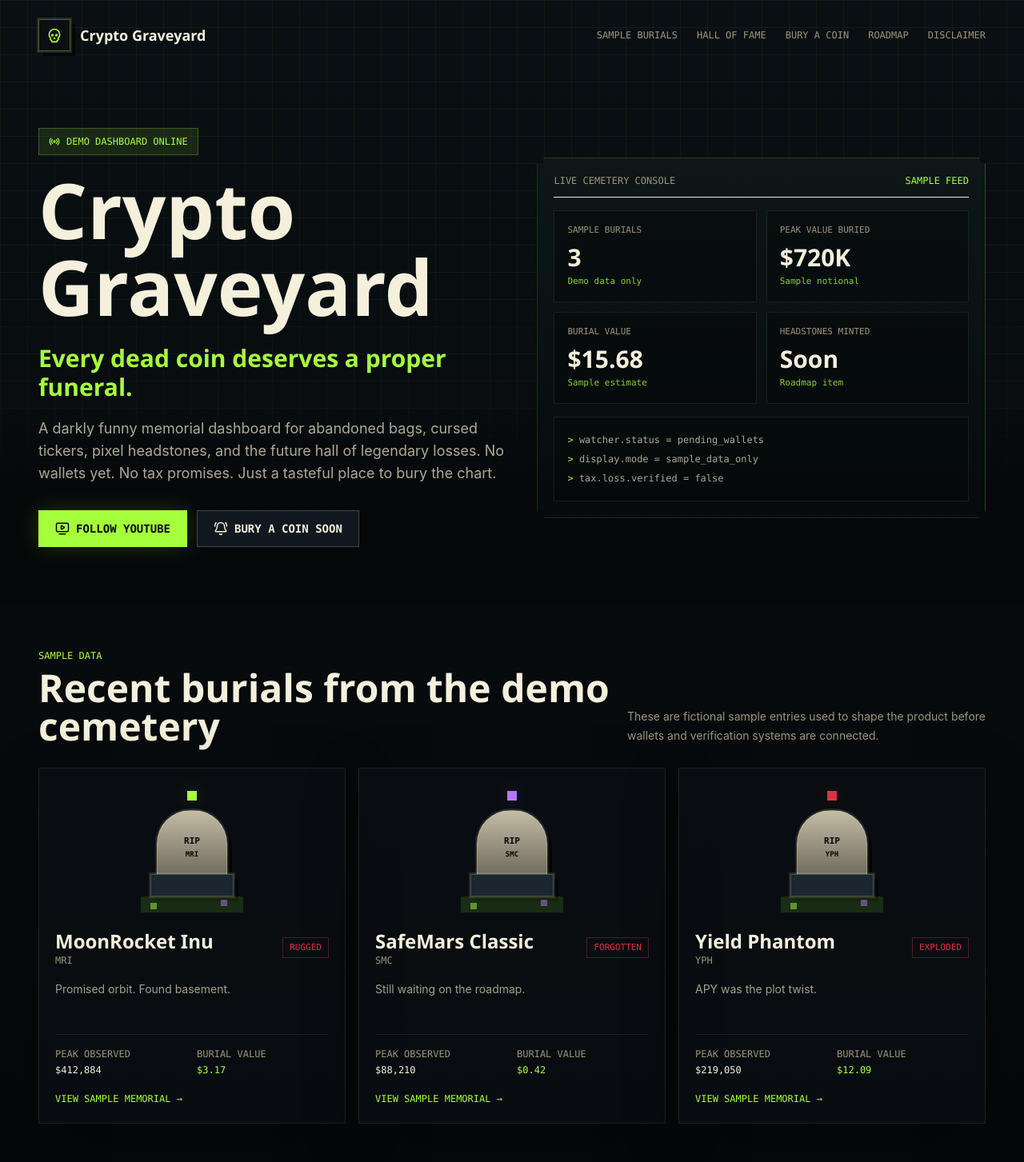
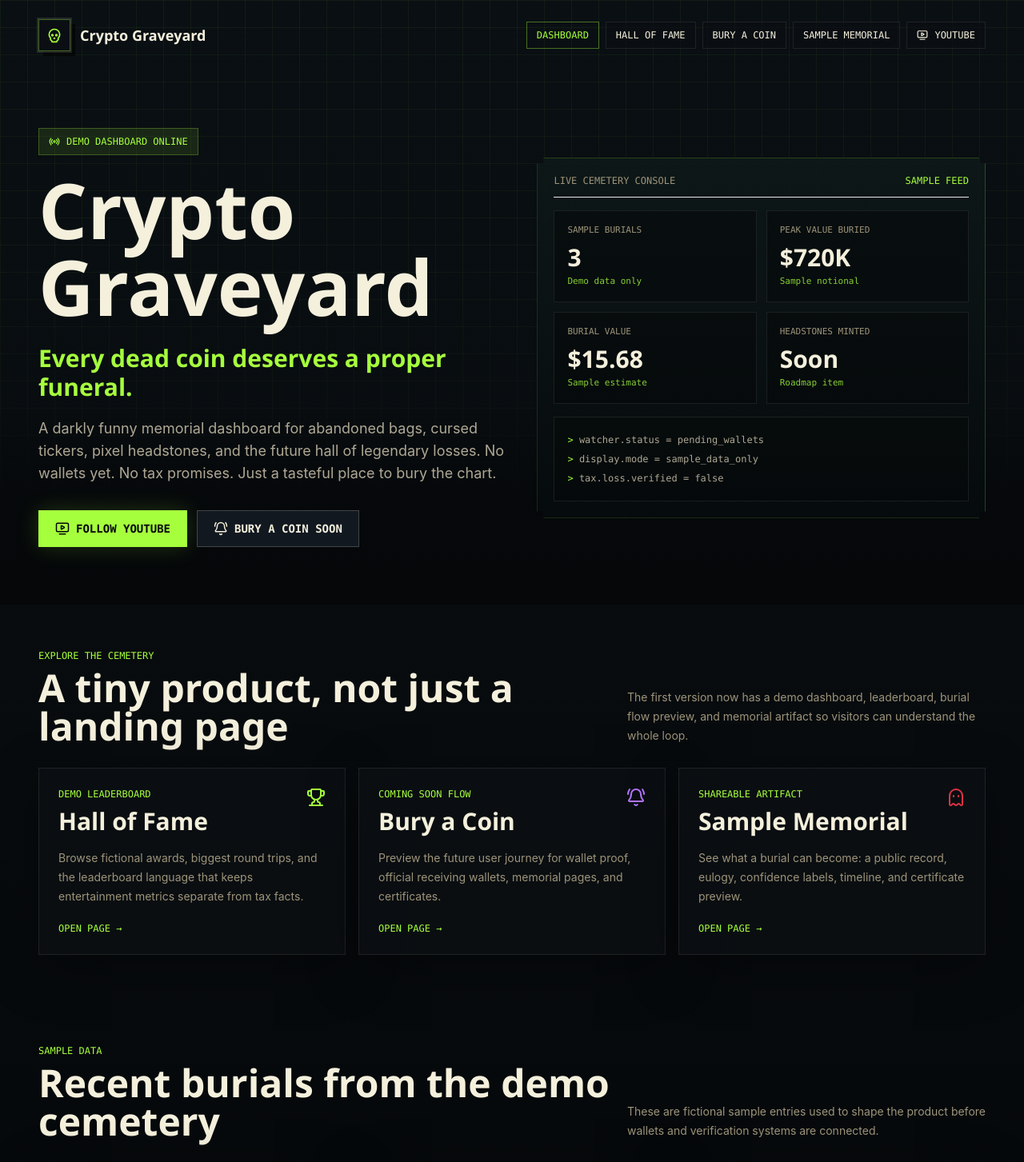
Before and after one commit to CryptoGraveyard/website, a Next.js app: page / in a window 1280 px wide. Shown: the top 1453 px of the page at 80% size. Built offline with nearby package versions, Linux system fonts and the light colour scheme.

Commit message:
Polish homepage navigation

```diff
--- a/app/bury-a-coin/page.tsx
+++ b/app/bury-a-coin/page.tsx
@@ -1,7 +1,6 @@
 import type { Metadata } from "next";
 import Link from "next/link";
 import {
-  ArrowLeft,
   BadgeCheck,
   BellRing,
   Coins,
@@ -12,6 +11,7 @@ import {
   Sparkles,
   Trophy
 } from "lucide-react";
+import { SiteNav } from "../components/SiteNav";
 
 export const metadata: Metadata = {
   title: "Bury a Coin | Crypto Graveyard",
@@ -83,29 +83,7 @@ export default function BuryCoinPage() {
     <main className="min-h-screen overflow-hidden px-5 py-6 sm:px-8 lg:px-12">
       <div className="graveyard-grid pointer-events-none fixed inset-0 opacity-35" />
 
-      <nav className="relative z-10 mx-auto flex max-w-7xl items-center justify-between gap-4">
-        <Link className="flex items-center gap-3" href="/" aria-label="Back to Crypto Graveyard home">
-          <span className="grid h-10 w-10 place-items-center border border-acid-400/35 bg-grave-900 text-acid-400 pixel-shadow">
-            <Skull size={20} aria-hidden="true" />
-          </span>
-          <span className="font-display text-lg font-semibold text-bone-100">Crypto Graveyard</span>
-        </Link>
-        <div className="flex items-center gap-2">
-          <Link
-            href="/hall-of-fame"
-            className="hidden border border-bone-200/15 bg-grave-900/80 px-3 py-2 font-mono text-xs uppercase text-bone-300 hover:border-acid-400 hover:text-acid-400 sm:inline-flex"
-          >
-            Hall of Fame
-          </Link>
-          <Link
-            href="/"
-            className="inline-flex items-center gap-2 border border-bone-200/15 bg-grave-900/80 px-3 py-2 font-mono text-xs uppercase text-bone-300 hover:border-acid-400 hover:text-acid-400"
-          >
-            <ArrowLeft size={14} aria-hidden="true" />
-            Dashboard
-          </Link>
-        </div>
-      </nav>
+      <SiteNav current="bury" />
 
       <section className="relative z-10 mx-auto grid max-w-7xl gap-8 pb-10 pt-16 lg:grid-cols-[1fr_0.88fr] lg:pt-24">
         <div>
--- /dev/null
+++ b/app/components/SiteNav.tsx
@@ -0,0 +1,55 @@
+import Link from "next/link";
+import { Skull, TvMinimalPlay } from "lucide-react";
+
+type NavKey = "home" | "hall" | "bury" | "memorial";
+
+const navLinks: Array<{ href: string; key: NavKey; label: string }> = [
+  { href: "/", key: "home", label: "Dashboard" },
+  { href: "/hall-of-fame", key: "hall", label: "Hall of Fame" },
+  { href: "/bury-a-coin", key: "bury", label: "Bury a Coin" },
+  { href: "/memorial/sample", key: "memorial", label: "Sample Memorial" }
+];
+
+export function SiteNav({ current = "home" }: { current?: NavKey }) {
+  return (
+    <nav className="relative z-10 mx-auto flex max-w-7xl flex-col gap-4 sm:flex-row sm:items-center sm:justify-between">
+      <Link className="flex items-center gap-3" href="/" aria-label="Crypto Graveyard home">
+        <span className="grid h-10 w-10 place-items-center border border-acid-400/35 bg-grave-900 text-acid-400 pixel-shadow">
+          <Skull size={20} aria-hidden="true" />
+        </span>
+        <span className="font-display text-lg font-semibold text-bone-100">Crypto Graveyard</span>
+      </Link>
+
+      <div className="flex flex-wrap items-center gap-2 font-mono text-xs uppercase">
+        {navLinks.map((link) => {
+          const isCurrent = current === link.key;
+
+          return (
+            <Link
+              key={link.href}
+              href={link.href}
+              aria-current={isCurrent ? "page" : undefined}
+              className={
+                isCurrent
+                  ? "border border-acid-400/40 bg-acid-400/12 px-3 py-2 text-acid-400"
+                  : "border border-bone-200/10 bg-grave-900/70 px-3 py-2 text-bone-400 hover:border-acid-400/50 hover:text-acid-400"
+              }
+            >
+              {link.label}
+            </Link>
+          );
+        })}
+
+        <a
+          className="inline-flex items-center gap-2 border border-bone-200/10 bg-grave-900/70 px-3 py-2 text-bone-400 hover:border-acid-400/50 hover:text-acid-400"
+          href="https://www.youtube.com/@CryptoGraveyard"
+          target="_blank"
+          rel="noreferrer"
+        >
+          <TvMinimalPlay size={14} aria-hidden="true" />
+          YouTube
+        </a>
+      </div>
+    </nav>
+  );
+}
--- a/app/hall-of-fame/page.tsx
+++ b/app/hall-of-fame/page.tsx
@@ -7,10 +7,10 @@ import {
   Crown,
   Flame,
   Medal,
-  Skull,
   Sparkles,
   Trophy
 } from "lucide-react";
+import { SiteNav } from "../components/SiteNav";
 
 export const metadata: Metadata = {
   title: "Hall of Fame | Crypto Graveyard",
@@ -155,21 +155,7 @@ export default function HallOfFamePage() {
     <main className="min-h-screen overflow-hidden px-5 py-6 sm:px-8 lg:px-12">
       <div className="graveyard-grid pointer-events-none fixed inset-0 opacity-35" />
 
-      <nav className="relative z-10 mx-auto flex max-w-7xl items-center justify-between gap-4">
-        <Link className="flex items-center gap-3" href="/" aria-label="Back to Crypto Graveyard home">
-          <span className="grid h-10 w-10 place-items-center border border-acid-400/35 bg-grave-900 text-acid-400 pixel-shadow">
-            <Skull size={20} aria-hidden="true" />
-          </span>
-          <span className="font-display text-lg font-semibold text-bone-100">Crypto Graveyard</span>
-        </Link>
-        <Link
-          href="/bury-a-coin"
-          className="inline-flex items-center gap-2 border border-bone-200/15 bg-grave-900/80 px-3 py-2 font-mono text-xs uppercase text-bone-300 hover:border-acid-400 hover:text-acid-400"
-        >
-          <BellRing size={14} aria-hidden="true" />
-          Bury a Coin
-        </Link>
-      </nav>
+      <SiteNav current="hall" />
 
       <section className="relative z-10 mx-auto grid max-w-7xl gap-8 pb-10 pt-16 lg:grid-cols-[1fr_0.9fr] lg:pt-24">
         <div>
--- a/app/memorial/sample/page.tsx
+++ b/app/memorial/sample/page.tsx
@@ -1,7 +1,6 @@
 import type { Metadata } from "next";
 import Link from "next/link";
 import {
-  ArrowLeft,
   BellRing,
   FileText,
   Flame,
@@ -9,10 +8,10 @@ import {
   QrCode,
   ShieldCheck,
   Share2,
-  Skull,
   Sparkles,
   Trophy
 } from "lucide-react";
+import { SiteNav } from "../../components/SiteNav";
 
 export const metadata: Metadata = {
   title: "Sample Memorial | Crypto Graveyard",
@@ -113,29 +112,7 @@ export default function SampleMemorialPage() {
     <main className="min-h-screen overflow-hidden px-5 py-6 sm:px-8 lg:px-12">
       <div className="graveyard-grid pointer-events-none fixed inset-0 opacity-35" />
 
-      <nav className="relative z-10 mx-auto flex max-w-7xl items-center justify-between gap-4">
-        <Link className="flex items-center gap-3" href="/" aria-label="Back to Crypto Graveyard home">
-          <span className="grid h-10 w-10 place-items-center border border-acid-400/35 bg-grave-900 text-acid-400 pixel-shadow">
-            <Skull size={20} aria-hidden="true" />
-          </span>
-          <span className="font-display text-lg font-semibold text-bone-100">Crypto Graveyard</span>
-        </Link>
-        <div className="flex items-center gap-2">
-          <Link
-            href="/hall-of-fame"
-            className="hidden border border-bone-200/15 bg-grave-900/80 px-3 py-2 font-mono text-xs uppercase text-bone-300 hover:border-acid-400 hover:text-acid-400 sm:inline-flex"
-          >
-            Hall of Fame
-          </Link>
-          <Link
-            href="/"
-            className="inline-flex items-center gap-2 border border-bone-200/15 bg-grave-900/80 px-3 py-2 font-mono text-xs uppercase text-bone-300 hover:border-acid-400 hover:text-acid-400"
-          >
-            <ArrowLeft size={14} aria-hidden="true" />
-            Dashboard
-          </Link>
-        </div>
-      </nav>
+      <SiteNav current="memorial" />
 
       <section className="relative z-10 mx-auto grid max-w-7xl gap-8 pb-10 pt-16 lg:grid-cols-[1fr_0.9fr] lg:pt-24">
         <div>
--- a/app/page.tsx
+++ b/app/page.tsx
@@ -5,11 +5,11 @@ import {
   Flame,
   Ghost,
   Radio,
-  Skull,
   Trophy,
   TvMinimalPlay
 } from "lucide-react";
 import Link from "next/link";
+import { SiteNav } from "./components/SiteNav";
 
 const sampleBurials = [
   {
@@ -55,6 +55,27 @@ const roadmap = [
   "Randomized headstone NFTs"
 ];
 
+const exploreCards = [
+  {
+    title: "Hall of Fame",
+    href: "/hall-of-fame",
+    eyebrow: "Demo leaderboard",
+    copy: "Browse fictional awards, biggest round trips, and the leaderboard language that keeps entertainment metrics separate from tax facts."
+  },
+  {
+    title: "Bury a Coin",
+    href: "/bury-a-coin",
+    eyebrow: "Coming soon flow",
+    copy: "Preview the future user journey for wallet proof, official receiving wallets, memorial pages, and certificates."
+  },
+  {
+    title: "Sample Memorial",
+    href: "/memorial/sample",
+    eyebrow: "Shareable artifact",
+    copy: "See what a burial can become: a public record, eulogy, confidence labels, timeline, and certificate preview."
+  }
+];
+
 function PixelHeadstone({
   color,
   label
@@ -91,31 +112,7 @@ export default function Home() {
         <div className="graveyard-grid pointer-events-none absolute inset-0 opacity-70" />
         <div className="pointer-events-none absolute inset-x-0 bottom-0 h-64 bg-gradient-to-t from-grave-950 via-grave-950/80 to-transparent" />
 
-        <nav className="relative z-10 mx-auto flex max-w-7xl items-center justify-between gap-4">
-          <a className="flex items-center gap-3" href="#top" aria-label="Crypto Graveyard home">
-            <span className="grid h-10 w-10 place-items-center border border-acid-400/35 bg-grave-900 text-acid-400 pixel-shadow">
-              <Skull size={20} aria-hidden="true" />
-            </span>
-            <span className="font-display text-lg font-semibold text-bone-100">Crypto Graveyard</span>
-          </a>
-          <div className="hidden items-center gap-6 font-mono text-xs uppercase text-bone-500 md:flex">
-            <a className="hover:text-acid-400" href="#burials">
-              Sample burials
-            </a>
-            <Link className="hover:text-acid-400" href="/hall-of-fame">
-              Hall of Fame
-            </Link>
-            <Link className="hover:text-acid-400" href="/bury-a-coin">
-              Bury a Coin
-            </Link>
-            <a className="hover:text-acid-400" href="#roadmap">
-              Roadmap
-            </a>
-            <a className="hover:text-acid-400" href="#disclaimer">
-              Disclaimer
-            </a>
-          </div>
-        </nav>
+        <SiteNav current="home" />
 
         <div className="relative z-10 mx-auto grid max-w-7xl items-center gap-10 pb-8 pt-16 lg:grid-cols-[1.02fr_0.98fr] lg:pt-24">
           <div>
@@ -180,6 +177,53 @@ export default function Home() {
                 <span className="text-acid-400">&gt;</span> tax.loss.verified = false
               </p>
             </div>
+          </div>
+        </div>
+      </section>
+
+      <section className="px-5 py-14 sm:px-8 lg:px-12">
+        <div className="mx-auto max-w-7xl">
+          <div className="mb-7 flex flex-col justify-between gap-4 sm:flex-row sm:items-end">
+            <div>
+              <p className="font-mono text-xs uppercase text-acid-400">Explore the cemetery</p>
+              <h2 className="mt-2 font-display text-3xl font-bold text-bone-100 sm:text-5xl">
+                A tiny product, not just a landing page
+              </h2>
+            </div>
+            <p className="max-w-md text-sm leading-6 text-bone-500">
+              The first version now has a demo dashboard, leaderboard, burial flow preview, and
+              memorial artifact so visitors can understand the whole loop.
+            </p>
+          </div>
+
+          <div className="grid gap-4 lg:grid-cols-3">
+            {exploreCards.map((card, index) => (
+              <Link
+                key={card.href}
+                href={card.href}
+                className="group border border-bone-200/10 bg-grave-900/75 p-6 shadow-card transition hover:border-acid-400/50"
+              >
+                <div className="flex items-start justify-between gap-4">
+                  <div>
+                    <p className="font-mono text-xs uppercase text-acid-400">{card.eyebrow}</p>
+                    <h3 className="mt-2 font-display text-3xl font-bold text-bone-100">
+                      {card.title}
+                    </h3>
+                  </div>
+                  {index === 0 ? (
+                    <Trophy className="text-acid-400" size={24} aria-hidden="true" />
+                  ) : index === 1 ? (
+                    <BellRing className="text-violet-400" size={24} aria-hidden="true" />
+                  ) : (
+                    <Ghost className="text-blood-500" size={24} aria-hidden="true" />
+                  )}
+                </div>
+                <p className="mt-4 text-sm leading-6 text-bone-500">{card.copy}</p>
+                <p className="mt-5 font-mono text-xs uppercase text-acid-400 group-hover:text-bone-100">
+                  Open page →
+                </p>
+              </Link>
+            ))}
           </div>
         </div>
       </section>
```
